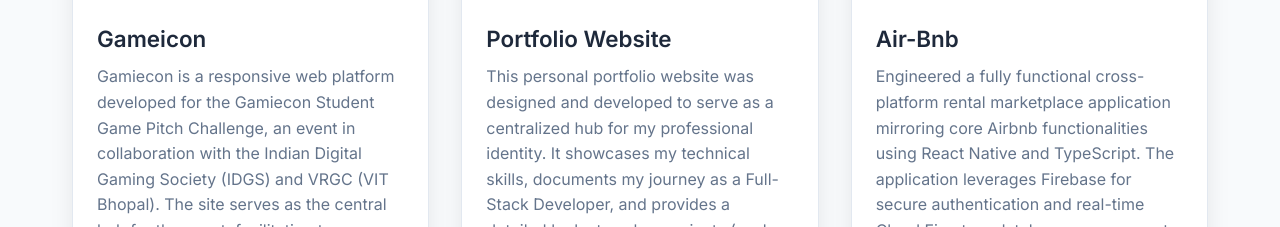
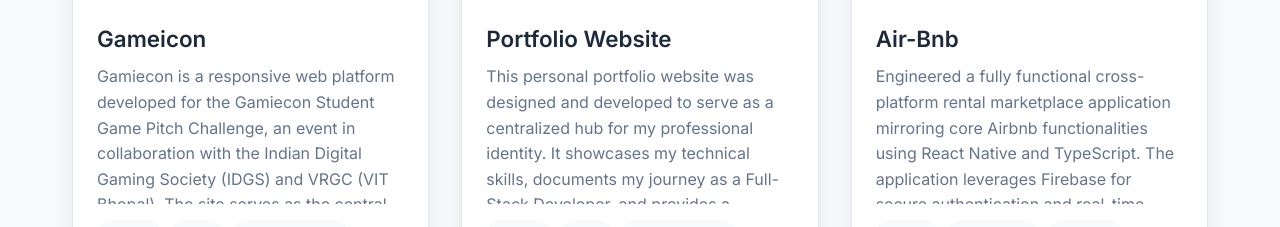
Before and after one commit to Sakshya10027/Personal-Portfolio, a plain HTML site: page index.html in a window 1280 px wide. Shown: the part 2573-2800 px from the top of the page. Drawn offline with nearby package versions, Linux system fonts and the light colour scheme.

Commit message:
Hide project description scrollbars; add README.md

```diff
--- a/style.css
+++ b/style.css
@@ -14,7 +14,6 @@
   color: #333;
   background-color: #ffffff;
 }
-
 
 img {
   max-width: 100%;
@@ -33,7 +32,6 @@
   --shadow-hover: 0 20px 40px rgba(0, 0, 0, 0.12);
   --transition: all 0.3s cubic-bezier(0.4, 0, 0.2, 1);
 }
-
 
 .navbar {
   position: fixed;
@@ -113,7 +111,6 @@
   margin: 3px 0;
   transition: var(--transition);
 }
-
 
 .hero {
   background: linear-gradient(135deg, var(--secondary-color) 0%, #ffffff 100%);
@@ -200,7 +197,6 @@
   align-items: center;
 }
 
-
 .hero-image {
   width: 400px;
   height: 400px;
@@ -210,7 +206,6 @@
   justify-content: center;
   animation: float 6s ease-in-out infinite;
 }
-
 
 .hero-visual img.hero-image {
   width: 100%;
@@ -234,7 +229,6 @@
     transform: translateY(-20px);
   }
 }
-
 
 .section {
   padding: 5rem 0;
@@ -287,7 +281,6 @@
   margin: 0 auto;
   box-shadow: var(--shadow);
 }
-
 
 .about-image img {
   width: 100%;
@@ -408,7 +401,6 @@
   object-fit: cover;
 }
 
-
 .project-image img {
   width: 100%;
   height: 100%;
@@ -432,6 +424,15 @@
 .project-content p {
   color: var(--text-secondary);
   margin-bottom: 1rem;
+  max-height: 140px;
+  overflow-y: auto;
+  -ms-overflow-style: none;
+  scrollbar-width: none;
+}
+.project-content p::-webkit-scrollbar {
+  width: 0;
+  height: 0;
+  display: none;
 }
 
 .project-tech {
@@ -444,7 +445,6 @@
   margin-top: auto;
   align-self: flex-start;
 }
-
 
 .project-card > .github-btn {
   align-self: flex-start;
@@ -539,7 +539,6 @@
   color: var(--text-secondary);
   font-size: 0.9rem;
 }
-
 
 .contact-content {
   display: grid;
@@ -667,7 +666,6 @@
   transform: translateY(-2px);
 }
 
-
 .footer {
   background: var(--text-primary);
   color: white;
@@ -714,9 +712,7 @@
   color: rgba(255, 255, 255, 0.5);
 }
 
-
 @media (max-width: 768px) {
-
   .hero-content .cta-button {
     display: block;
     width: 100%;
@@ -728,7 +724,6 @@
   }
 
   .nav-links {
-
     display: none;
     position: absolute;
     top: 60px;
@@ -761,7 +756,6 @@
     font-size: 2.5rem;
   }
 
-
   .hero-visual .hero-image {
     width: 260px;
     height: 260px;
@@ -792,7 +786,6 @@
     justify-content: center;
   }
 }
-
 
 @media (max-width: 1024px) {
   .hero-content h1 {
```
Also changed, not shown: 1 other file.
